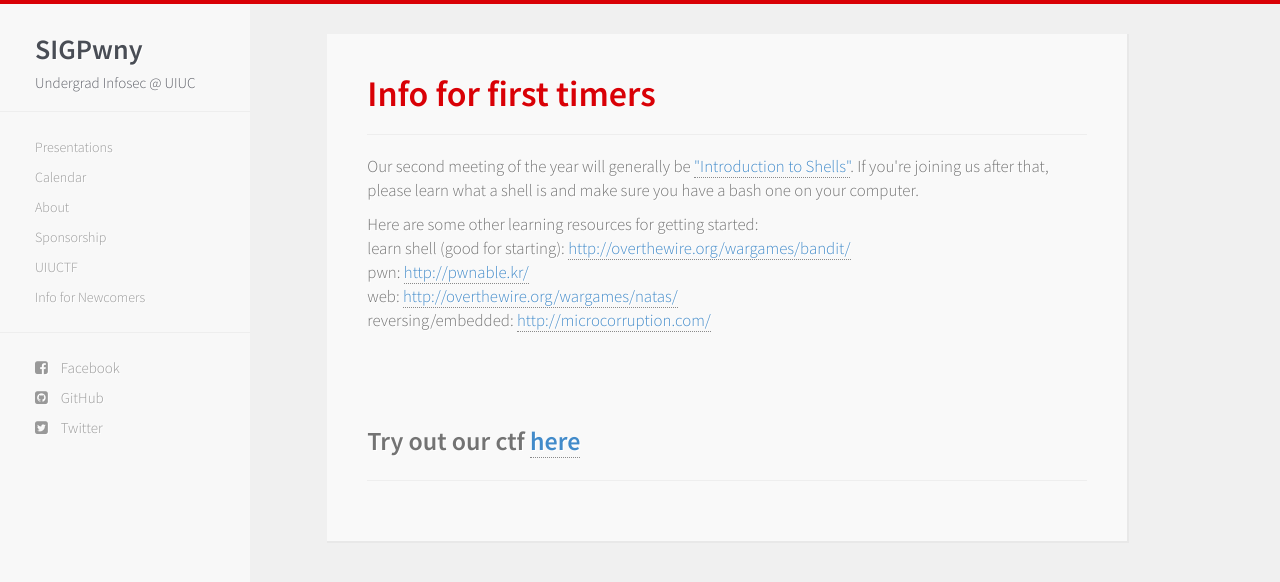
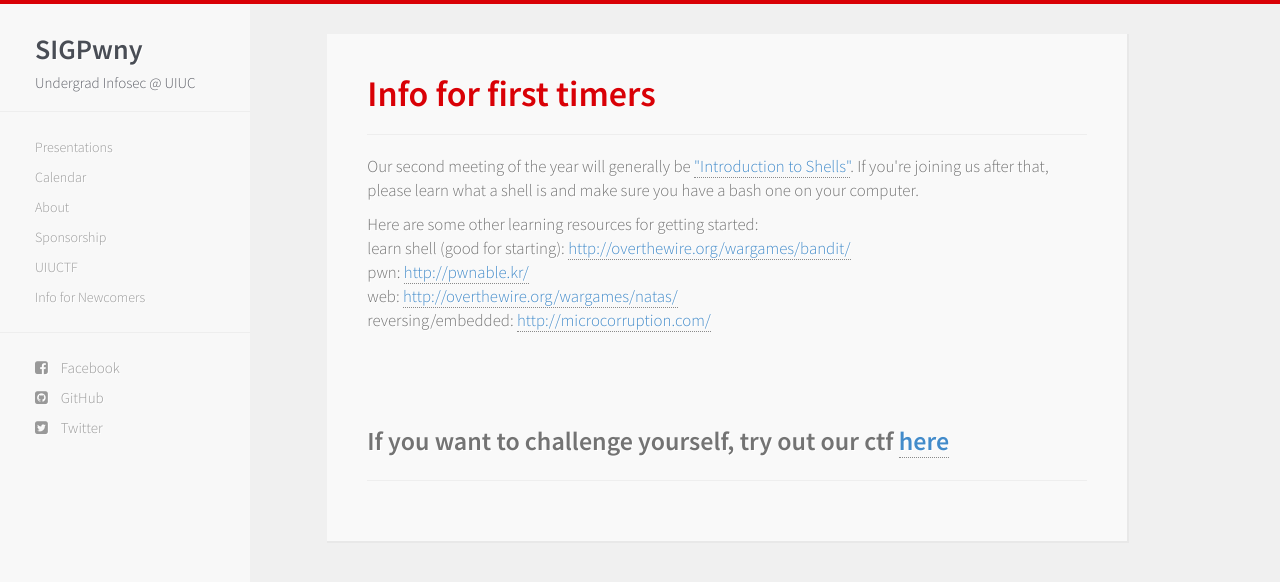
Before and after one commit to sigpwny/sigpwny.github.io-archive, a Jekyll site: the page newcomers.html, which Jekyll copies as it is, in a window 1280 px wide. Shown: the top 582 px of the page. Built offline with Jekyll 4.4.1, drawn with Linux system fonts in a browser that asks for light colours; nearby versions of some CDN libraries.

Commit message:
automated

```diff
--- a/newcomers.html
+++ b/newcomers.html
@@ -74,7 +74,7 @@
       reversing/embedded: <a href = "http://microcorruption.com/">http://microcorruption.com/</a><br /></p>
       <br></br>
       <br></br>
-      <p style="font-size:26px;"><b>Try out our ctf <a href="http://sigpwny.com/">here</a></b></p>
+      <p style="font-size:26px;"><b>If you want to challenge yourself, try out our ctf <a href="http://sigpwny.com/">here</a></b></p>
           <hr />
 
         </div>
```
